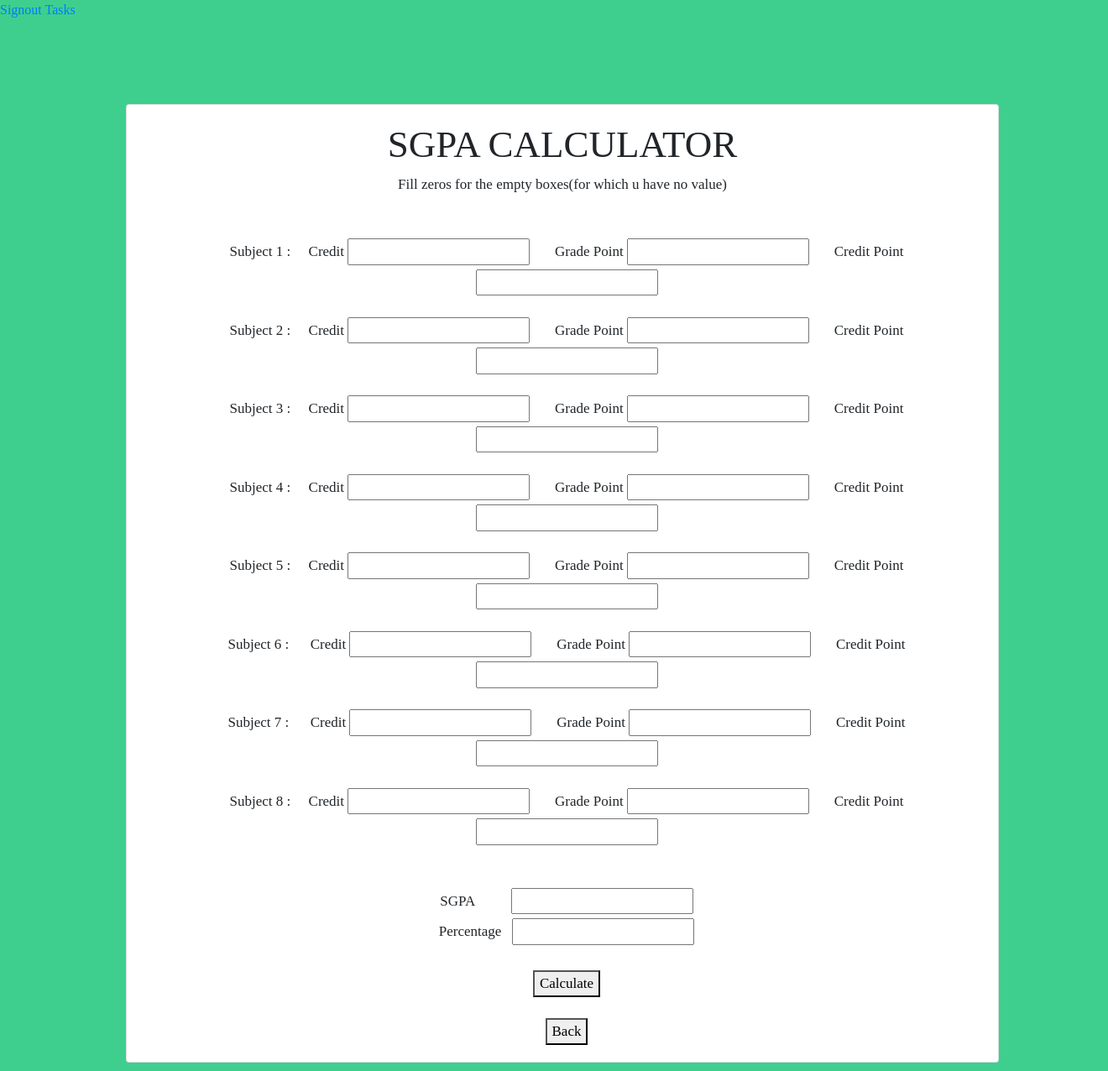
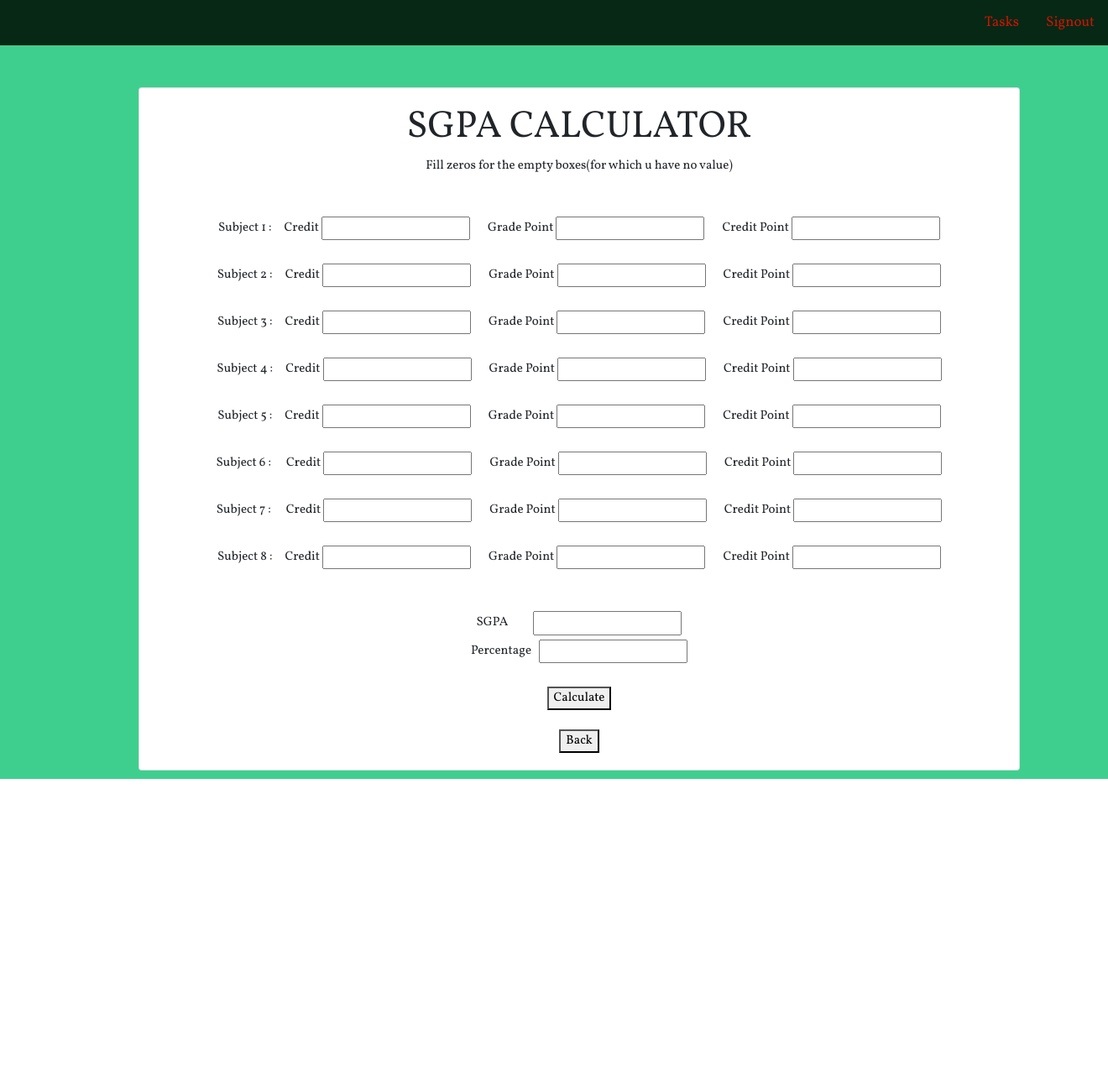
Before and after one commit to ShivaniRavi97/Attendance-Tracker, a Django app: template templates/sgpa.html in a window 1320 px wide. Shown: the whole page at 84% size. After the commit the page ends 928 px from the top, so only its background shows below. Run offline with Django 3.2, Linux system fonts and the light colour scheme; the template is opened without the code that fills it, so the values that code supplies are empty; some libraries are stand-ins or nearby versions.

Commit message:
sgpa n cgpa final

```diff
--- a/static/css/sgpa.css
+++ b/static/css/sgpa.css
@@ -1,16 +1,94 @@
+.topnav {
+  overflow: hidden;
+  background-color: #062815;
+}
 
-body{
-    /* The image used */
-   /* background-image:M1.jpg;
+.topnav a {
+  float: right;
+  display: block;
+  color: #C81600 ;
+  text-align: center;
+  padding: 14px 16px;
+  text-decoration: none;
+  font-size: 17px;
+}
 
-     Full height
-    height: 100%;*/
+.topnav a:hover {
+  background-color: #ddd;
+  color: black;
+}
+
+.active {
+  background-color: #4CAF50;
+  color: white;
+}
+
+.topnav .icon {
+  display: none;
+}
+
+@media screen and (max-width: 600px) {
+  .topnav a:not(:first-child) {display: none;}
+  .topnav a.icon {
+    float: right;
+    display: block;
+  }
+}
+
+@media screen and (max-width: 600px) {
+  .topnav.responsive {position: relative;}
+  .topnav.responsive .icon {
+    position: absolute;
+    right: 0;
+    top: 0;
+  }
+  .topnav.responsive a {
+    float: none;
+    display: block;
+    text-align: right;
+  }
+}
 
 
 
-    /* Center and scale the image nicely */
+
+
+
+/*
+ul {
+    list-style-type: none;
+    margin: 0;
+    padding: 0;
+    overflow: hidden;
+
+}
+
+li {
+    float: right;
+    display: inline;
+}
+
+li a {
+    font-size: 16px;
+    color: white;
+    text-align: right;
+    padding: 8px 8px;
+    text-decoration: none;
+}
+
+li a:hover {
+    background-color: transparent;
+}
+*/
+
+
+body{
+
+
     background-color:#3ECF8E;
-    font-family: 'Arbutus Slab', serif;
+
+font-family: 'Vollkorn', serif;
+
 
 }
 
@@ -22,14 +100,15 @@ h1{
 p{
 	text-align: center;
 }
+.col-md-8{
 
+}
 .container{
-	padding-top: 100px;
-	padding-left: 50px;
-  padding-right: 50px;
-  margin:0 150px 10px 100px;
+	margin:50px 150px 10px 150px;
   text-align: center;
-  font-size: 17px;
+  font-size: 15px;
+
+
 
 
 }
@@ -42,8 +121,9 @@ button:hover {
 .hello{
 
   padding-top: 10px;
-  padding-left: 10px;
-
-
+  padding-left: 0px;
 
 }
+.card {
+ width:1050px;
+}
```
Also changed, not shown: static/css/cgpa.css (+61 -7 lines).
